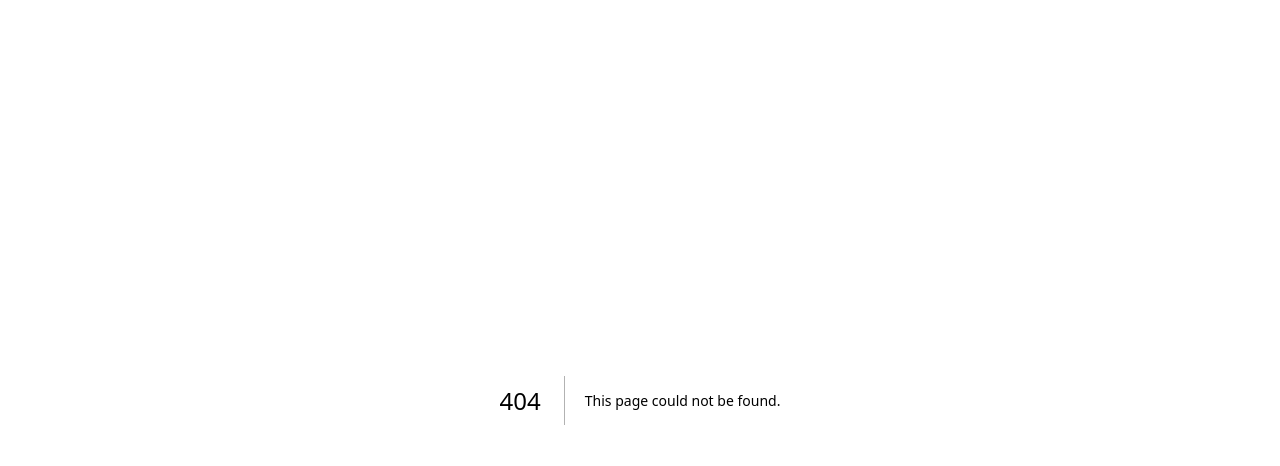
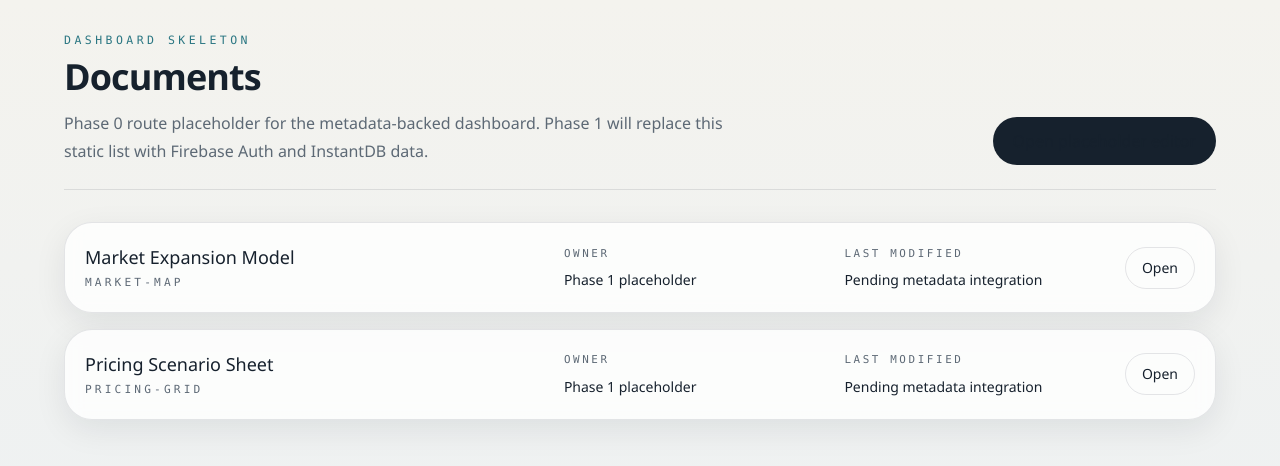
Before and after one commit to tutankhAman/pebbles, a Next.js app: page /dashboard in a window 1280 px wide. Before the commit this address had no page. Shown: the top 466 px of the page. Built offline with nearby package versions, Linux system fonts and the light colour scheme.

Commit message:
feat: add route skeletons for dashboard and documents view

```diff
--- /dev/null
+++ b/src/app/dashboard/page.tsx
@@ -0,0 +1,80 @@
+import Link from "next/link";
+
+const placeholderDocuments = [
+  {
+    id: "market-map",
+    lastModified: "Pending metadata integration",
+    owner: "Phase 1 placeholder",
+    title: "Market Expansion Model",
+  },
+  {
+    id: "pricing-grid",
+    lastModified: "Pending metadata integration",
+    owner: "Phase 1 placeholder",
+    title: "Pricing Scenario Sheet",
+  },
+];
+
+export default function DashboardPage() {
+  return (
+    <main className="min-h-screen bg-[linear-gradient(180deg,_rgba(244,243,238,1),_rgba(235,240,244,1))] px-6 py-8 sm:px-10 lg:px-16">
+      <div className="mx-auto max-w-6xl">
+        <div className="flex flex-col gap-4 border-[var(--border)] border-b pb-6 sm:flex-row sm:items-end sm:justify-between">
+          <div>
+            <p className="font-mono text-[0.72rem] text-[var(--accent)] uppercase tracking-[0.3em]">
+              Dashboard Skeleton
+            </p>
+            <h1 className="mt-2 font-semibold text-3xl tracking-tight sm:text-4xl">
+              Documents
+            </h1>
+            <p className="mt-3 max-w-2xl text-[var(--muted)] leading-7">
+              Phase 0 route placeholder for the metadata-backed dashboard. Phase
+              1 will replace this static list with Firebase Auth and InstantDB
+              data.
+            </p>
+          </div>
+          <Link
+            className="inline-flex items-center justify-center rounded-full bg-[var(--foreground)] px-5 py-3 font-medium text-[var(--background)]"
+            href="/documents/example-sheet"
+          >
+            Open placeholder editor
+          </Link>
+        </div>
+
+        <div className="mt-8 grid gap-4">
+          {placeholderDocuments.map((document) => (
+            <article
+              className="grid gap-4 rounded-[1.75rem] border border-[var(--border)] bg-white/80 p-5 shadow-[0_10px_32px_rgba(16,24,40,0.08)] backdrop-blur sm:grid-cols-[1.4fr_0.8fr_0.8fr_auto] sm:items-center"
+              key={document.id}
+            >
+              <div>
+                <p className="font-medium text-lg">{document.title}</p>
+                <p className="mt-1 font-mono text-[0.7rem] text-[var(--muted)] uppercase tracking-[0.28em]">
+                  {document.id}
+                </p>
+              </div>
+              <div>
+                <p className="font-mono text-[0.68rem] text-[var(--muted)] uppercase tracking-[0.24em]">
+                  Owner
+                </p>
+                <p className="mt-2 text-sm">{document.owner}</p>
+              </div>
+              <div>
+                <p className="font-mono text-[0.68rem] text-[var(--muted)] uppercase tracking-[0.24em]">
+                  Last modified
+                </p>
+                <p className="mt-2 text-sm">{document.lastModified}</p>
+              </div>
+              <Link
+                className="inline-flex items-center justify-center rounded-full border border-[var(--border)] px-4 py-2.5 text-sm transition-colors hover:bg-[var(--panel)]"
+                href={`/documents/${document.id}`}
+              >
+                Open
+              </Link>
+            </article>
+          ))}
+        </div>
+      </div>
+    </main>
+  );
+}
--- /dev/null
+++ b/src/app/documents/[documentId]/page.tsx
@@ -0,0 +1,82 @@
+const previewColumns = ["A", "B", "C", "D", "E", "F"] as const;
+
+interface DocumentPageProps {
+  params: Promise<{
+    documentId: string;
+  }>;
+}
+
+export default async function DocumentPage({ params }: DocumentPageProps) {
+  const { documentId } = await params;
+
+  return (
+    <main className="min-h-screen bg-[linear-gradient(180deg,_rgba(241,245,248,1),_rgba(249,248,245,1))] px-4 py-4 sm:px-6">
+      <div className="mx-auto flex max-w-7xl flex-col gap-4">
+        <header className="flex flex-col gap-3 rounded-[1.75rem] border border-[var(--border)] bg-white/78 px-5 py-4 shadow-[0_18px_48px_rgba(15,23,42,0.09)] backdrop-blur sm:flex-row sm:items-center sm:justify-between">
+          <div>
+            <p className="font-mono text-[0.7rem] text-[var(--accent)] uppercase tracking-[0.28em]">
+              Editor Skeleton
+            </p>
+            <h1 className="mt-2 font-semibold text-2xl tracking-tight">
+              {documentId}
+            </h1>
+            <p className="mt-2 max-w-2xl text-[var(--muted)] text-sm leading-6">
+              Phase 0 placeholder route. Future phases will mount the sparse
+              grid, collaboration room, presence, write-state indicator, and
+              HyperFormula worker integration here.
+            </p>
+          </div>
+
+          <div className="flex flex-wrap items-center gap-2">
+            <span className="rounded-full border border-[var(--border)] bg-[var(--panel)] px-3 py-1 font-mono text-[var(--muted)] text-xs">
+              saving state: idle
+            </span>
+            <span className="rounded-full border border-[var(--border)] bg-[var(--panel)] px-3 py-1 font-mono text-[var(--muted)] text-xs">
+              presence: 0 users
+            </span>
+          </div>
+        </header>
+
+        <section className="overflow-hidden rounded-[1.75rem] border border-[var(--border)] bg-white/82 shadow-[0_18px_48px_rgba(15,23,42,0.08)]">
+          <div className="grid grid-cols-[5rem_repeat(6,minmax(9rem,1fr))] border-[var(--border)] border-b bg-[rgba(236,241,244,0.9)]">
+            <div className="border-[var(--border)] border-r px-3 py-3" />
+            {previewColumns.map((column) => (
+              <div
+                className="border-[var(--border)] border-r px-3 py-3 font-mono text-[var(--muted)] text-xs tracking-[0.24em] last:border-r-0"
+                key={column}
+              >
+                {column}
+              </div>
+            ))}
+          </div>
+
+          <div className="grid">
+            {Array.from({ length: 8 }, (_, rowIndex) => {
+              const rowNumber = rowIndex + 1;
+              return (
+                <div
+                  className="grid grid-cols-[5rem_repeat(6,minmax(9rem,1fr))] border-[var(--border)] border-b last:border-b-0"
+                  key={rowNumber}
+                >
+                  <div className="border-[var(--border)] border-r bg-[rgba(248,249,250,0.9)] px-3 py-4 font-mono text-[var(--muted)] text-xs tracking-[0.18em]">
+                    {rowNumber}
+                  </div>
+                  {previewColumns.map((column) => (
+                    <div
+                      className="border-[var(--border)] border-r px-3 py-4 text-[var(--muted)] text-sm last:border-r-0"
+                      key={`${rowNumber}:${column}`}
+                    >
+                      {rowNumber === 1 && column === "A"
+                        ? "Phase 0 scaffold"
+                        : ""}
+                    </div>
+                  ))}
+                </div>
+              );
+            })}
+          </div>
+        </section>
+      </div>
+    </main>
+  );
+}
--- a/src/app/page.tsx
+++ b/src/app/page.tsx
@@ -1,65 +1,92 @@
-import Image from "next/image";
+import Link from "next/link";
 
 export default function Home() {
   return (
-    <div className="flex min-h-screen items-center justify-center bg-zinc-50 font-sans dark:bg-black">
-      <main className="flex min-h-screen w-full max-w-3xl flex-col items-center justify-between bg-white px-16 py-32 sm:items-start dark:bg-black">
-        <Image
-          alt="Next.js logo"
-          className="dark:invert"
-          height={20}
-          priority
-          src="/next.svg"
-          width={100}
-        />
-        <div className="flex flex-col items-center gap-6 text-center sm:items-start sm:text-left">
-          <h1 className="max-w-xs font-semibold text-3xl text-black leading-10 tracking-tight dark:text-zinc-50">
-            To get started, edit the page.tsx file.
+    <main className="relative min-h-screen overflow-hidden">
+      <div className="pointer-events-none absolute inset-0 bg-[radial-gradient(circle_at_top_left,_rgba(80,95,180,0.18),_transparent_28%),radial-gradient(circle_at_80%_20%,_rgba(33,162,152,0.16),_transparent_24%),linear-gradient(180deg,_rgba(248,248,244,0.96),_rgba(240,244,248,0.96))]" />
+      <section className="relative mx-auto flex min-h-screen max-w-6xl flex-col justify-between px-6 py-10 sm:px-10 lg:px-16">
+        <header className="flex items-center justify-between">
+          <div>
+            <p className="font-mono text-[0.7rem] text-[var(--muted)] uppercase tracking-[0.35em]">
+              Phase 0
+            </p>
+            <h1 className="mt-2 font-semibold text-2xl tracking-tight sm:text-3xl">
+              Pebbles
             </h1>
-          <p className="max-w-md text-lg text-zinc-600 leading-8 dark:text-zinc-400">
-            Looking for a starting point or more instructions? Head over to{" "}
-            <a
-              className="font-medium text-zinc-950 dark:text-zinc-50"
-              href="https://vercel.com/templates?framework=next.js&utm_source=create-next-app&utm_medium=appdir-template-tw&utm_campaign=create-next-app"
-            >
-              Templates
-            </a>{" "}
-            or the{" "}
-            <a
-              className="font-medium text-zinc-950 dark:text-zinc-50"
-              href="https://nextjs.org/learn?utm_source=create-next-app&utm_medium=appdir-template-tw&utm_campaign=create-next-app"
-            >
-              Learning
-            </a>{" "}
-            center.
+          </div>
+          <span className="rounded-full border border-[var(--border)] bg-white/70 px-3 py-1 font-mono text-[var(--muted)] text-xs shadow-sm backdrop-blur">
+            collaborative spreadsheet scaffold
+          </span>
+        </header>
+
+        <div className="grid gap-10 py-16 lg:grid-cols-[1.1fr_0.9fr] lg:items-end">
+          <div className="space-y-8">
+            <div className="space-y-4">
+              <p className="font-mono text-[0.75rem] text-[var(--accent)] uppercase tracking-[0.32em]">
+                Trademarkia assignment foundation
+              </p>
+              <h2 className="max-w-3xl font-semibold text-4xl tracking-tight sm:text-5xl lg:text-6xl">
+                Strict setup first. Then auth, grid, formulas, and
+                collaboration.
+              </h2>
+              <p className="max-w-2xl text-[var(--muted)] text-lg leading-8">
+                The repository now has a stable App Router shell, shared type
+                contracts, planning docs, and placeholder routes for the
+                dashboard and editor. This is the base for multi-agent
+                implementation.
               </p>
             </div>
-        <div className="flex flex-col gap-4 font-medium text-base sm:flex-row">
-          <a
-            className="flex h-12 w-full items-center justify-center gap-2 rounded-full bg-foreground px-5 text-background transition-colors hover:bg-[#383838] md:w-[158px] dark:hover:bg-[#ccc]"
-            href="https://vercel.com/new?utm_source=create-next-app&utm_medium=appdir-template-tw&utm_campaign=create-next-app"
-            rel="noopener noreferrer"
-            target="_blank"
+
+            <div className="flex flex-col gap-3 sm:flex-row">
+              <Link
+                className="inline-flex items-center justify-center rounded-full bg-[var(--foreground)] px-5 py-3 font-medium text-[var(--background)] transition-transform hover:-translate-y-0.5"
+                href="/dashboard"
               >
-            <Image
-              alt="Vercel logomark"
-              className="dark:invert"
-              height={16}
-              src="/vercel.svg"
-              width={16}
-            />
-            Deploy Now
-          </a>
-          <a
-            className="flex h-12 w-full items-center justify-center rounded-full border border-black/[.08] border-solid px-5 transition-colors hover:border-transparent hover:bg-black/[.04] md:w-[158px] dark:border-white/[.145] dark:hover:bg-[#1a1a1a]"
-            href="https://nextjs.org/docs?utm_source=create-next-app&utm_medium=appdir-template-tw&utm_campaign=create-next-app"
-            rel="noopener noreferrer"
-            target="_blank"
+                Open dashboard skeleton
+              </Link>
+              <Link
+                className="inline-flex items-center justify-center rounded-full border border-[var(--border)] bg-white/70 px-5 py-3 font-medium shadow-sm backdrop-blur transition-colors hover:bg-white"
+                href="/documents/example-sheet"
               >
-            Documentation
-          </a>
+                Open editor skeleton
+              </Link>
             </div>
+          </div>
+
+          <div className="rounded-[2rem] border border-[var(--border)] bg-white/75 p-6 shadow-[0_24px_80px_rgba(16,24,40,0.12)] backdrop-blur">
+            <div className="grid gap-4 sm:grid-cols-2">
+              {[
+                "strict TypeScript",
+                "Tailwind CSS",
+                "route skeleton",
+                "shared contracts",
+                "architecture docs",
+                "build scripts",
+              ].map((item) => (
+                <div
+                  className="rounded-2xl border border-[var(--border)] bg-[rgba(248,249,250,0.84)] px-4 py-4"
+                  key={item}
+                >
+                  <p className="font-mono text-[0.68rem] text-[var(--muted)] uppercase tracking-[0.25em]">
+                    ready
+                  </p>
+                  <p className="mt-2 font-medium text-sm">{item}</p>
+                </div>
+              ))}
+            </div>
+            <div className="mt-5 rounded-2xl bg-[var(--panel)] px-4 py-4">
+              <p className="font-mono text-[0.68rem] text-[var(--muted)] uppercase tracking-[0.25em]">
+                next
+              </p>
+              <p className="mt-2 text-sm leading-7">
+                Phase 1 will add Firebase Auth, InstantDB metadata, and the
+                dashboard&apos;s real document lifecycle. Phase 2 onward will
+                build the sparse sheet model and collaboration path.
+              </p>
+            </div>
+          </div>
+        </div>
+      </section>
     </main>
-    </div>
   );
 }
```
Lines whose indentation alone changed are shown as unchanged.
